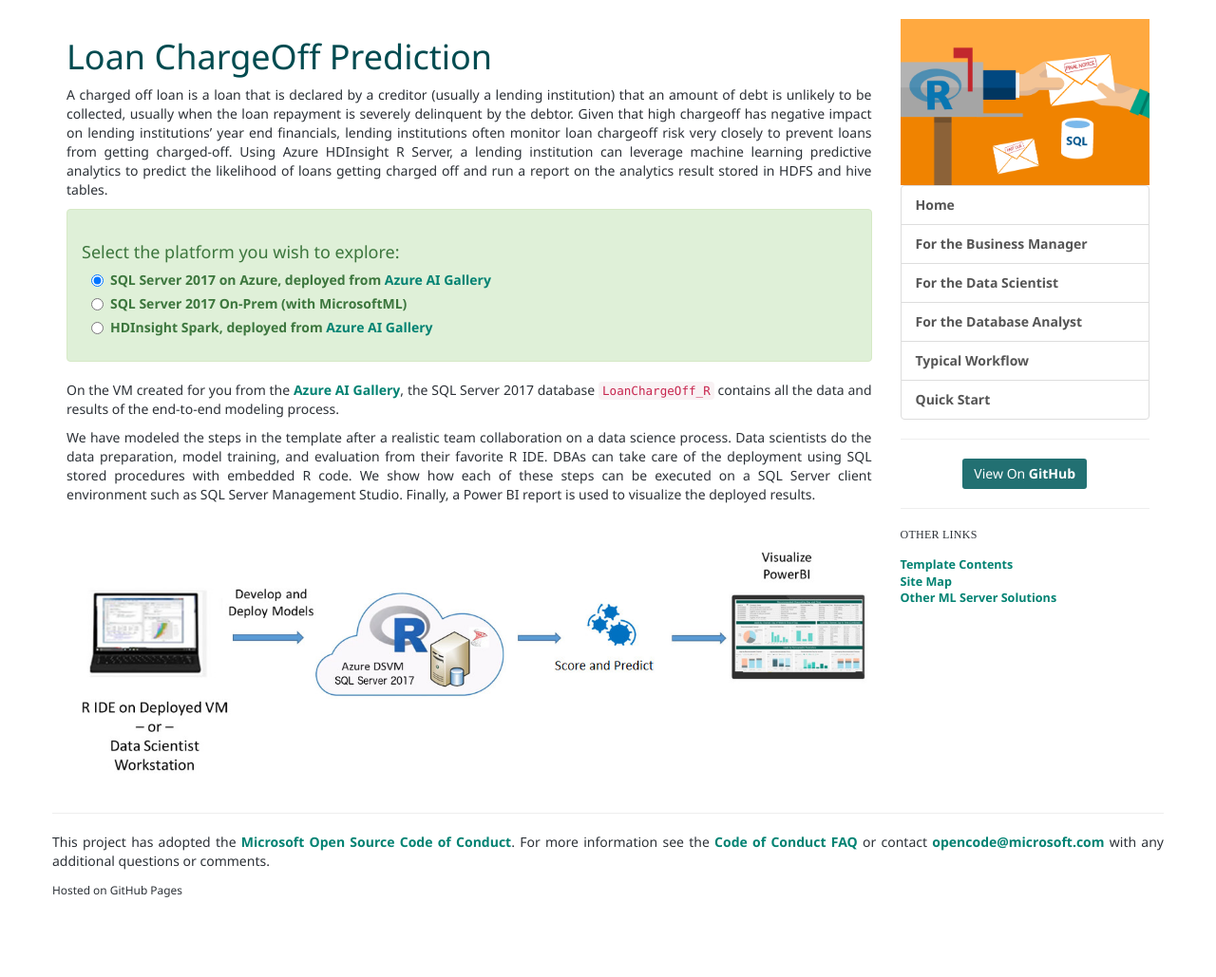
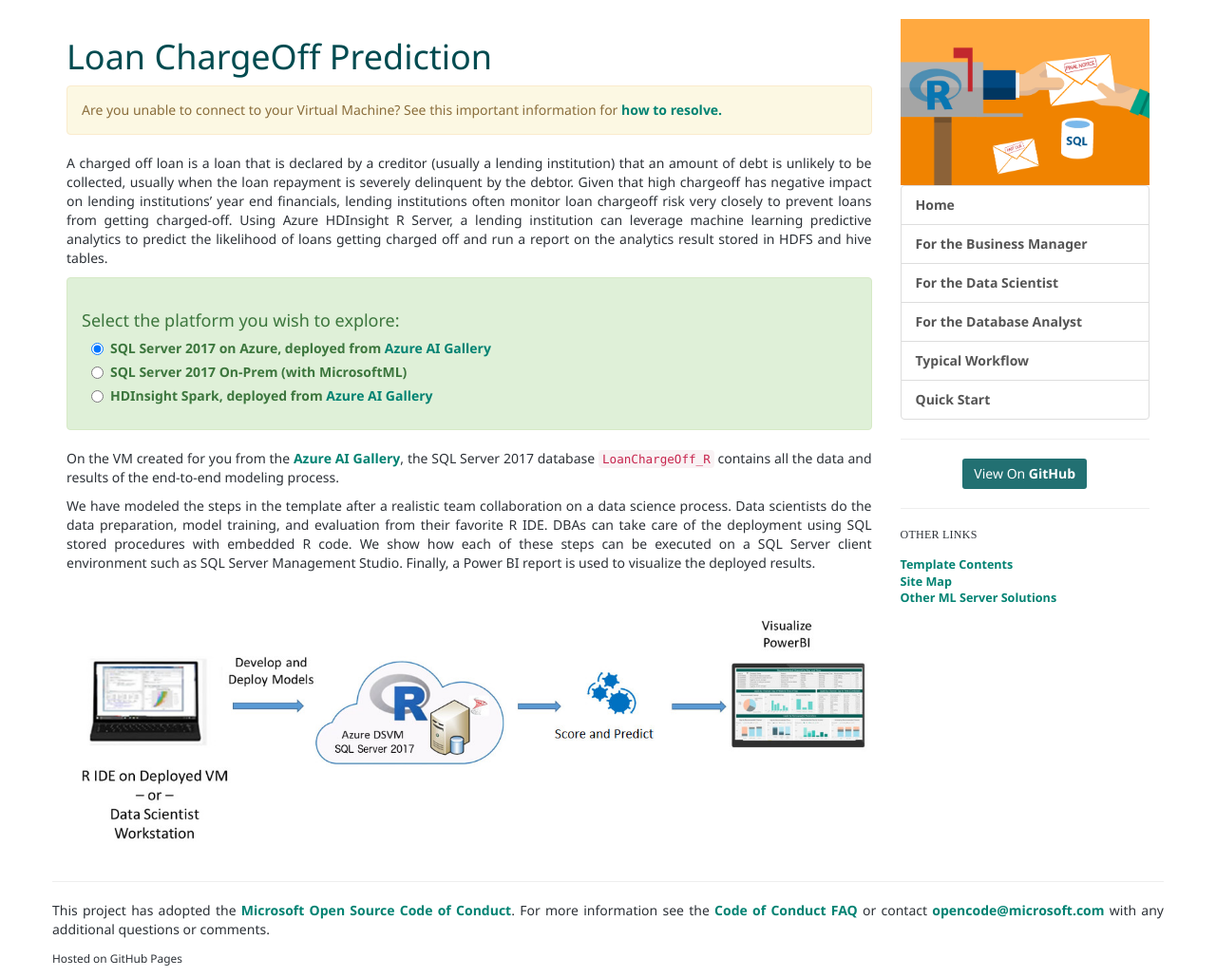
Before and after one commit to microsoft/r-server-loan-chargeoff, a Jekyll site: the page built from index.md, in a window 1280 px wide. Shown: the whole page at 95% size. Built offline with Jekyll 4.4.1, drawn with Linux system fonts in a browser that asks for light colours; nearby versions of some CDN libraries; before the commit the page ends 957 px from its top, so only the background shows below that.

Commit message:
rdp issue

```diff
--- a/index.md
+++ b/index.md
@@ -2,6 +2,10 @@
 layout: default
 title: HOME
 ---
+<div class="alert alert-warning cig">
+Are you unable to connect to your Virtual Machine? See this important information for
+<a href="https://blogs.technet.microsoft.com/mckittrick/unable-to-rdp-to-virtual-machine-credssp-encryption-oracle-remediation/">how to resolve.</a>
+</div>
 
 A charged off loan is a loan that is declared by a creditor (usually a lending institution) that an amount of debt is unlikely to be collected, usually when the loan repayment is severely delinquent by the debtor. Given that high chargeoff has negative impact on lending institutions' year end financials, lending institutions often monitor loan chargeoff risk very closely to prevent loans from getting charged-off.
 Using Azure HDInsight R Server, a lending institution can leverage machine learning predictive analytics to predict the likelihood of loans getting charged off and run a report on the analytics result stored in HDFS and hive tables.
```
